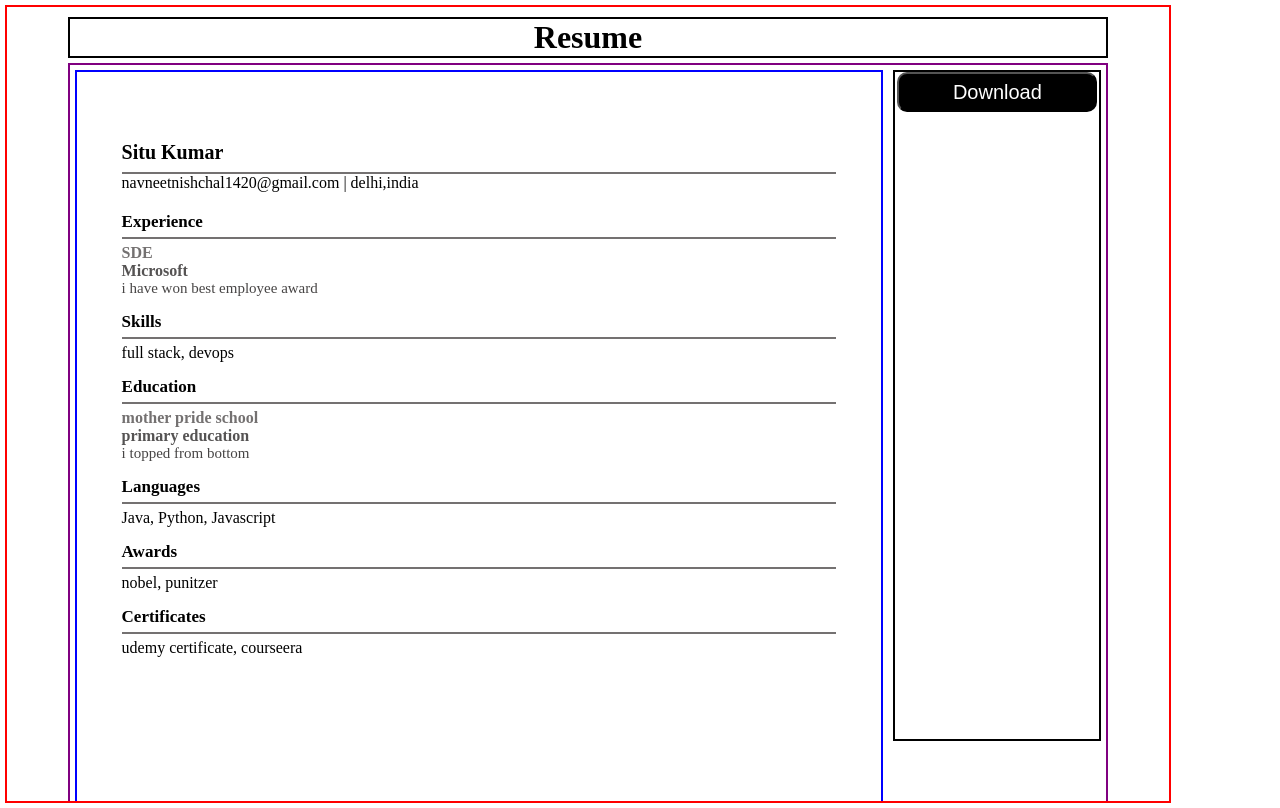
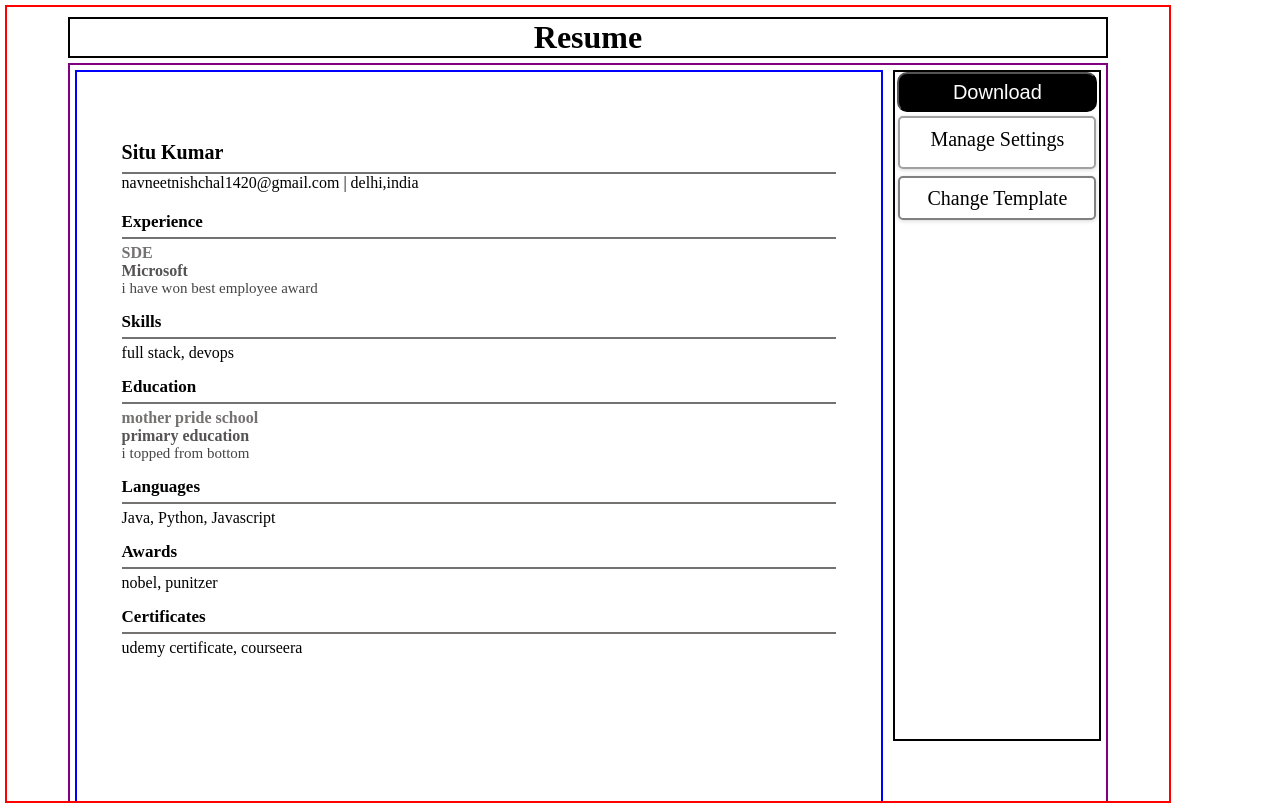
Before and after one commit to SidhartGautam25/resumeBuilder, a Next.js app: page /tempone in a window 1280 px wide. Built offline with nearby package versions, Linux system fonts and the light colour scheme.

Commit message:
manage section added

```diff
--- /dev/null
+++ b/app/components/tempone/msone/Msone.jsx
@@ -0,0 +1,43 @@
+import styles from "./styles.module.css"
+import { useState } from "react";
+
+export default function Msone({sections,setsections,arr}) {
+
+    const [full,setFull]=useState(false);
+    function handleClickfirst(){
+        if(full===false){
+            setFull(true);
+        }else{
+            setFull(false);
+        }
+    }
+    function handleClick(ind){
+        setsections(ind)
+    }
+
+    return (
+        <div className={styles.sidebar}>
+        <div className={styles.main}>
+            <div className={styles.first} onClick={()=>{handleClickfirst()}}>Manage Settings</div>
+            {full &&
+            <div className={styles.second}>
+                {
+                    sections.map((sec,ind)=>(
+                        <div key={ind} className={styles.rows} onClick={()=>{handleClick(ind)}}>
+                            <div className={styles.rowname}>{sec}</div>
+                            <div className={styles.rowother}>
+                                {
+                                    (arr[ind]===true)?<div className={styles.check}></div>:<div className={styles.uncheck}></div>
+                                }
+                            </div>
+                        </div>
+                    ))
+                }
+
+            </div>}
+        </div>
+        <div className={styles.change}>Change Template</div>
+        </div>
+
+    )
+}
--- /dev/null
+++ b/app/components/tempone/msone/styles.module.css
@@ -0,0 +1,90 @@
+.main{
+    width:95%;
+    border:2px solid rgb(161, 161, 161);
+    box-shadow: rgba(0, 0, 0, 0.16) 0px 1px 4px;
+    border-radius: 5px;
+    margin-top: 4px;
+    margin-bottom: 5px;
+    margin-left: 1px;
+    margin-right: 1px;
+    padding-bottom: 5px;
+    display: flex;
+    flex-direction: column;
+    align-items: center;
+    /* height:500px; */
+}
+.sidebar{
+    /* border:1px solid red; */
+    width:100%;
+    display:flex;
+    flex-direction: column;
+    align-items: center;
+}
+.change{
+    width:95%;
+    border:2px solid gray;
+    box-shadow: rgba(0, 0, 0, 0.16) 0px 1px 4px;
+    border-radius:5px;
+    height:40px;
+    display: flex;
+    justify-content: center;
+    align-items: center;
+    margin: 2px;
+    font-size: 20px;
+}
+.first{
+    width:96%;
+    height:40px;
+    margin-top: 1px;
+    margin-bottom: 3px;
+
+    /* border:2px solid green; */
+    display: flex;
+    justify-content: center;
+    align-items: center;
+    font-size: 20px;
+}
+.second{
+    /* border:2px solid blue; */
+    width:98%;
+}
+.rows{
+    border:2px solid rgb(168, 166, 166);
+    width:98%;
+    height:35px;
+    display: flex;
+    justify-content: center;
+    align-items: center;
+    border-radius: 3px;
+    margin:2px;
+}
+.rowname{
+   /* border:2px solid black; */
+   width:90%;
+   height:98%;
+   font-size: 18px;
+   display: flex;
+   align-items: center;
+}
+.rowother{
+    /* border:2px solid pink; */
+    width:8%;
+    height:60%;
+    display: flex;
+    align-items: center;
+    justify-content: center;
+}
+.check{
+    border:1px solid black;
+    background-color: black;
+    border-radius:10px;
+    margin: 5px;
+    padding: 5px;
+}
+.uncheck{
+    border:1px solid black;
+    border-radius:10px;
+    margin: 5px;
+    padding: 5px;
+
+}
--- a/pages/tempone/index.jsx
+++ b/pages/tempone/index.jsx
@@ -13,6 +13,7 @@ import Oneseven from '@/app/components/tempone/temponeseven/Oneseven';
 import Formfive from '@/app/components/tempone/formfive/Formfive';
 import Formsix from '@/app/components/tempone/formsix/Formsix';
 import Formseven from '@/app/components/tempone/formseven/Formseven';
+import Msone from '@/app/components/tempone/msone/Msone';
 export default function Index() {
 
     //for first form
@@ -205,6 +206,51 @@ export default function Index() {
         `,
       });
 
+      const [sections,setSections]=useState(
+        [
+            "Experience",
+            "Skills",
+            "Education",
+            "Language",
+            "Awards",
+            "Certificates"
+        ]
+      )
+      const [arr,setArr]=useState([true,true,true,true,true,true])
+      function setsections(ind,str){
+        console.log("bhai yhi ho tum")
+
+        if(arr[ind]===true){
+            console.log("hata do isko")
+            const updated = arr.map((val,i) => {
+                if (i != ind) {
+                  // No change
+                  return val;
+                } else {
+                  // Return a new circle 50px below
+                  return false;
+                }
+              });
+              // Re-render with the new array
+              setArr(updated);
+
+        }else{
+            console.log("wapas laao isko")
+            const updated = arr.map((val,i) => {
+                if (i != ind) {
+                  // No change
+                  return val;
+                } else {
+                  // Return a new circle 50px below
+                  return true;
+                }
+              });
+              // Re-render with the new array
+              setArr(updated);
+
+        }
+      }
+
 
 
     return (
@@ -287,12 +333,12 @@ export default function Index() {
                                         {names.gmail} | {names.city},{names.state}
                                     </div>
                                 </div>
-                                <Onetwo data={exp} secdiv={secdiv} setsecdiv={setsecdiv} setind={setind} />
-                                <Onethree skill={skill} addskill={addskill} removeskill={removeskill} setthirddiv={setthirddiv} />
-                                <Onefour data={edu} fourdiv={fourdiv} setfourdiv={setfourdiv} setind={seteduind} />
-                                <Onefive skill={lang} addskill={addlang} removeskill={removelang} setfifthdiv={setfifthdiv} />
-                                <Onesix skill={awards} addskill={addawards} removeskill={removeawards} setsixthdiv={setsixthdiv} />
-                                <Oneseven skill={cert} addskill={addcert} removeskill={removecert} setsevendiv={setsevendiv} />
+                                {arr[0] && <Onetwo data={exp} secdiv={secdiv} setsecdiv={setsecdiv} setind={setind} />}
+                                {arr[1] && <Onethree skill={skill} addskill={addskill} removeskill={removeskill} setthirddiv={setthirddiv} />}
+                                {arr[2] && <Onefour data={edu} fourdiv={fourdiv} setfourdiv={setfourdiv} setind={seteduind} />}
+                                {arr[3]&& <Onefive skill={lang} addskill={addlang} removeskill={removelang} setfifthdiv={setfifthdiv} />}
+                                {arr[4]&&<Onesix skill={awards} addskill={addawards} removeskill={removeawards} setsixthdiv={setsixthdiv} />}
+                                {arr[5] &&<Oneseven skill={cert} addskill={addcert} removeskill={removecert} setsevendiv={setsevendiv} />}
 
 
 
@@ -302,7 +348,10 @@ export default function Index() {
 
 
                                 <button className={styles.downbutton} onClick={handlePrint}>Download</button>
-                                <div></div>
+
+                                <Msone sections={sections} setsections={setsections} arr={arr}/>
+
+
 
                             </div>
                         </div>
```
